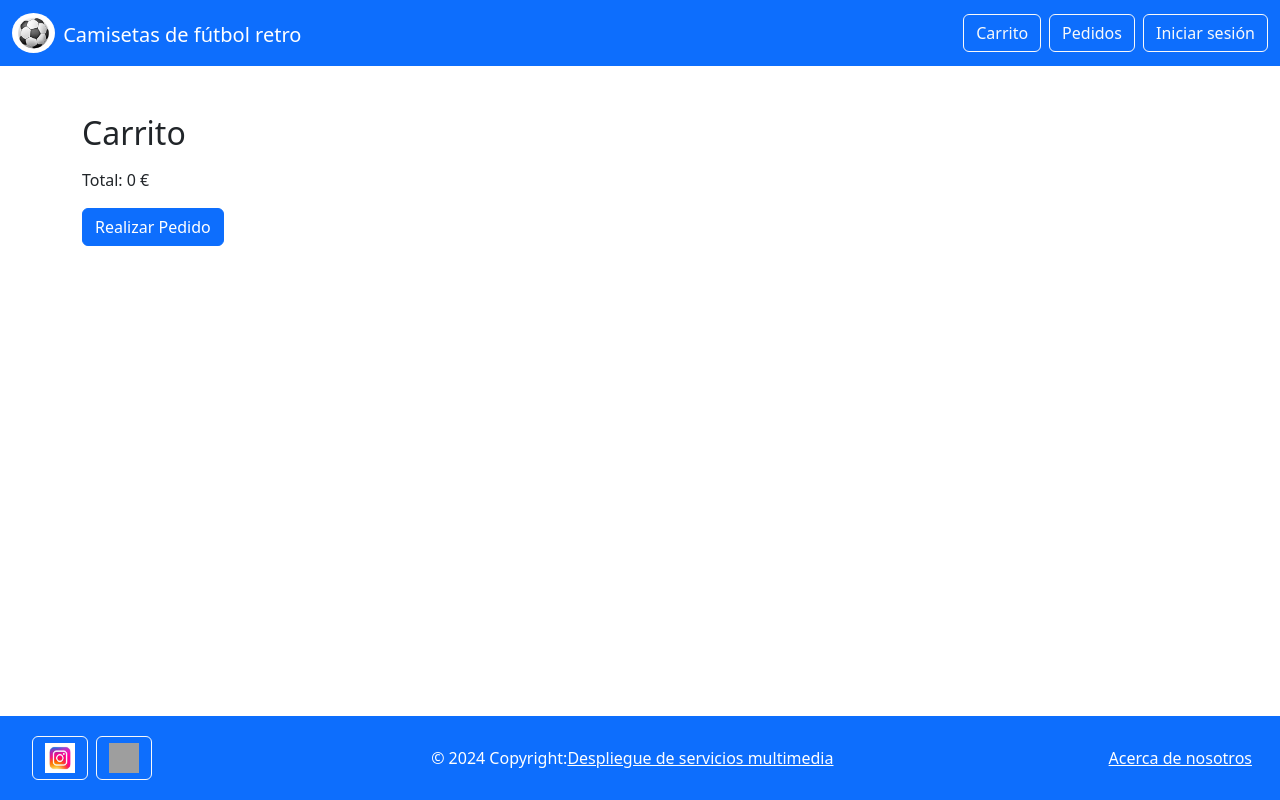
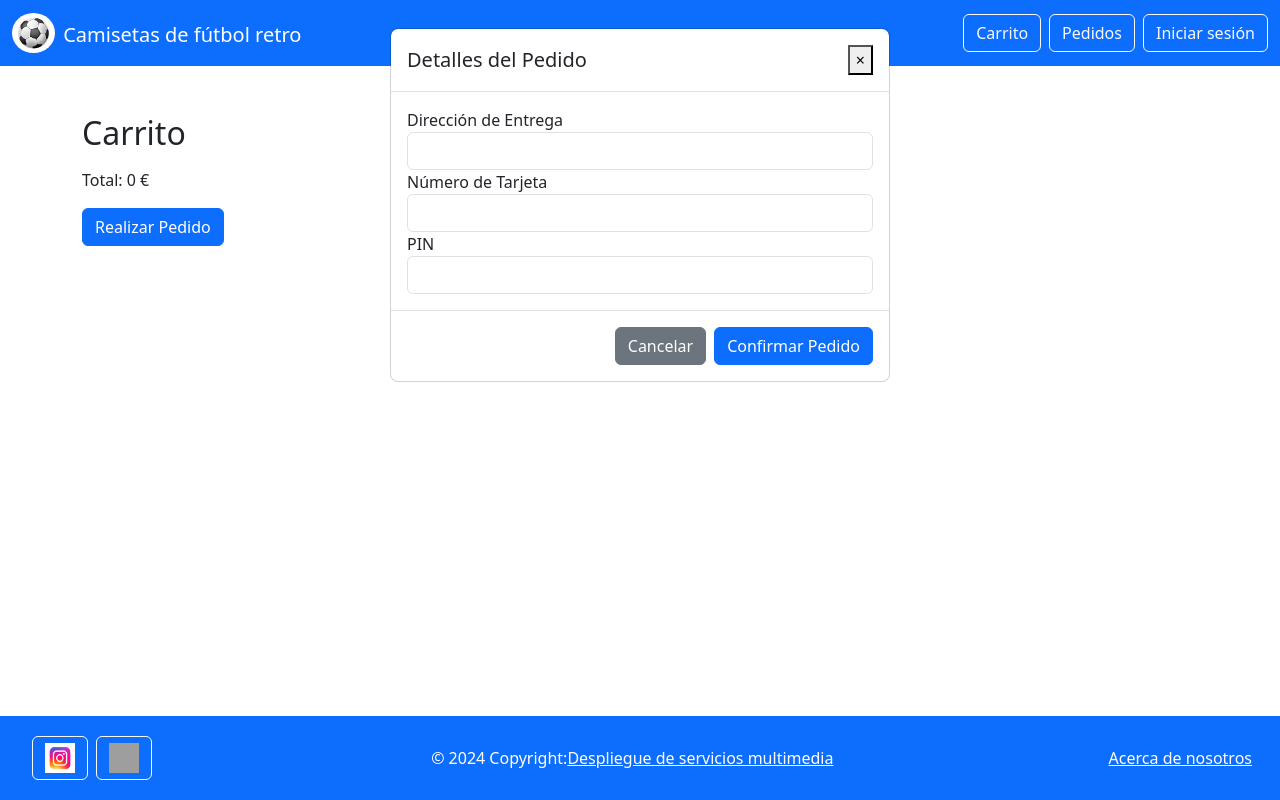
Before and after one commit to diaz133901/proyecto-react-hector, a React (Create React App) app: page /carrito in a window 1280 px wide. Both pictures are taken after a click on the button "Realizar Pedido". Built offline with nearby package versions, Linux system fonts and the light colour scheme; no server answers; grey boxes are pictures that could not be loaded.

Commit message:
Añadida la modal al hacer el pedido

```diff
--- a/src/Componentes/Carrito.js
+++ b/src/Componentes/Carrito.js
@@ -1,8 +1,13 @@
-import React from "react";
+import React, { useState } from "react";
 import axios from "axios";
 
 const Carrito = ({ carrito, setCarrito, productos }) => {
-  const guardarPedido = async (carrito) => {
+  const [modalVisible, setModalVisible] = useState(false);
+  const [direccion, setDireccion] = useState("");
+  const [numeroTarjeta, setNumeroTarjeta] = useState("");
+  const [pin, setPin] = useState("");
+
+  const guardarPedido = async () => {
     try {
       const productosPedido = {};
       let totalPrecio = 0;
@@ -18,24 +23,25 @@ const Carrito = ({ carrito, setCarrito, productos }) => {
       });
 
       const nuevoPedido = {
-        Eliminado: 0,
+        eliminado: 0,
         productos: productosPedido,
       };
 
       const response = await axios.post(
-        "https://react-1-cde17-default-rtdb.europe-west1.firebasedatabase.app/pedidos.json",
+        "https://react-1-cde17-default-rtdb.europe-west1.firebasedatabase.app//pedidos.json",
         nuevoPedido
       );
 
       console.log("Pedido guardado correctamente:", response.data);
       setCarrito({});
+      setModalVisible(false);
     } catch (error) {
       console.error("Error al guardar el pedido:", error);
     }
   };
 
   const handleGuardarPedido = () => {
-    guardarPedido(carrito);
+    setModalVisible(true);
   };
 
   return (
@@ -60,6 +66,80 @@ const Carrito = ({ carrito, setCarrito, productos }) => {
       <button className="btn btn-primary" onClick={handleGuardarPedido}>
         Realizar Pedido
       </button>
+
+      {modalVisible && (
+        <div
+          className="modal"
+          tabIndex="-1"
+          role="dialog"
+          style={{ display: "block" }}
+        >
+          <div className="modal-dialog" role="document">
+            <div className="modal-content">
+              <div className="modal-header">
+                <h5 className="modal-title">Detalles del Pedido</h5>
+                <button
+                  type="button"
+                  className="close"
+                  onClick={() => setModalVisible(false)}
+                >
+                  <span aria-hidden="true">&times;</span>
+                </button>
+              </div>
+              <div className="modal-body">
+                <form>
+                  <div className="form-group">
+                    <label htmlFor="direccion">Dirección de Entrega</label>
+                    <input
+                      type="text"
+                      className="form-control"
+                      id="direccion"
+                      value={direccion}
+                      onChange={(e) => setDireccion(e.target.value)}
+                    />
+                  </div>
+                  <div className="form-group">
+                    <label htmlFor="numeroTarjeta">Número de Tarjeta</label>
+                    <input
+                      type="text"
+                      className="form-control"
+                      id="numeroTarjeta"
+                      value={numeroTarjeta}
+                      onChange={(e) => setNumeroTarjeta(e.target.value)}
+                    />
+                  </div>
+                  <div className="form-group">
+                    <label htmlFor="pin">PIN</label>
+                    <input
+                      type="password"
+                      className="form-control"
+                      id="pin"
+                      value={pin}
+                      onChange={(e) => setPin(e.target.value)}
+                    />
+                  </div>
+                </form>
+              </div>
+              <div className="modal-footer">
+                <button
+                  type="button"
+                  className="btn btn-secondary"
+                  onClick={() => setModalVisible(false)}
+                >
+                  Cancelar
+                </button>
+                <button
+                  type="button"
+                  className="btn btn-primary"
+                  onClick={guardarPedido}
+                >
+                  Confirmar Pedido
+                </button>
+              </div>
+            </div>
+          </div>
+        </div>
+      )}
     </div>
   );
 };
```
